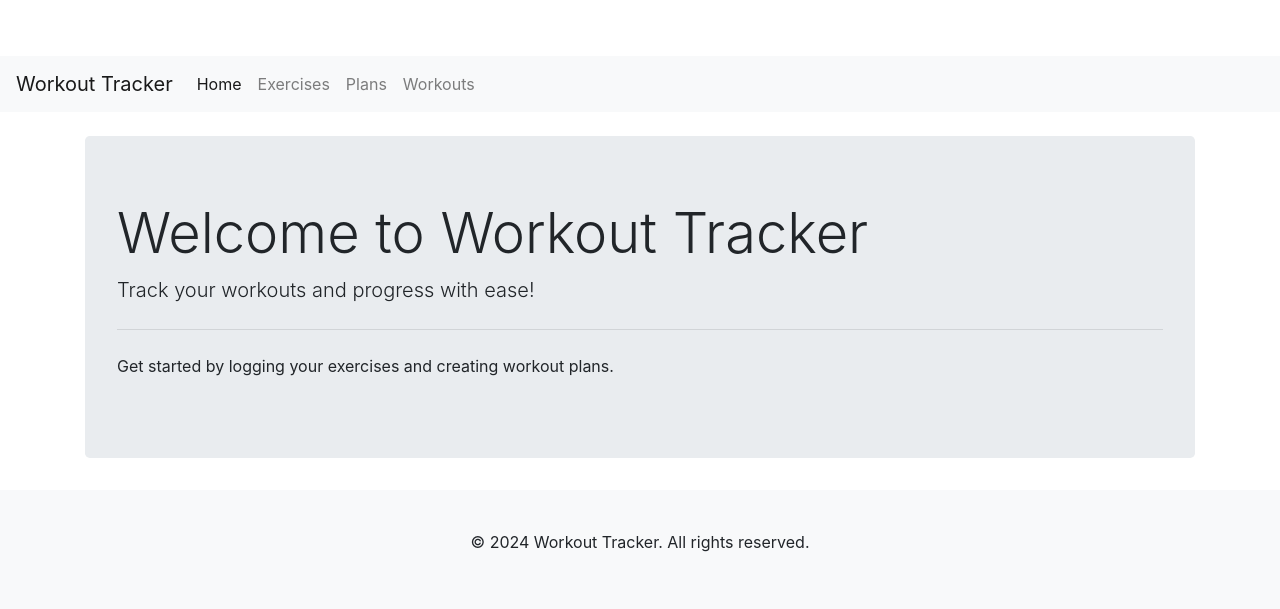
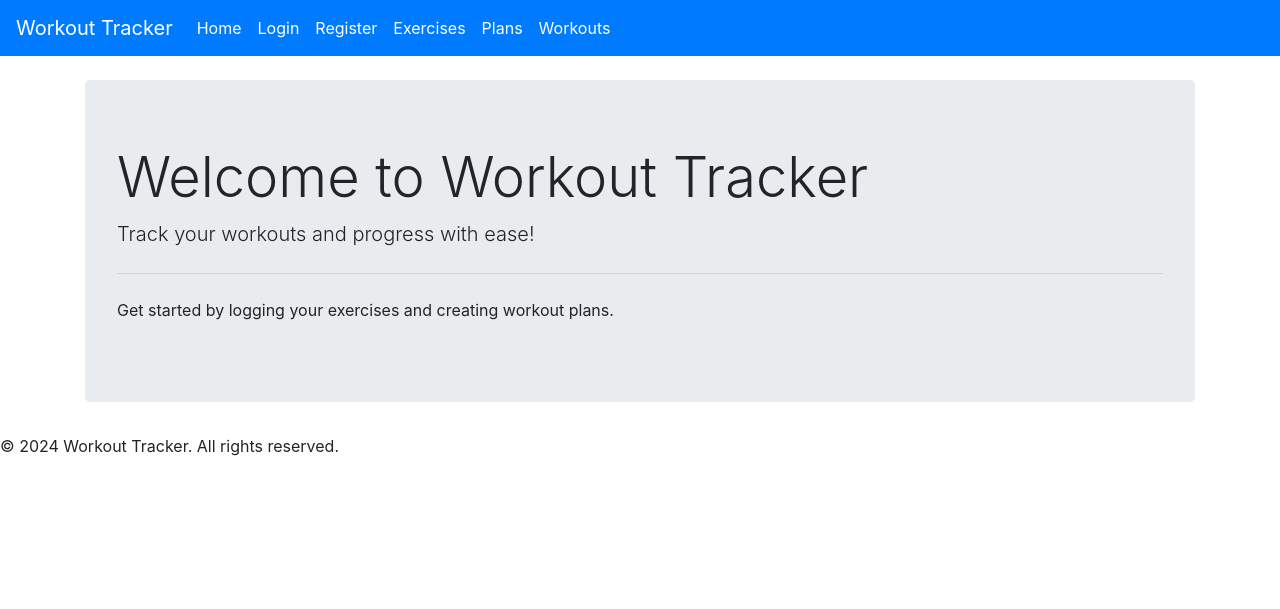
Before and after one commit to TraseRRR98/workout_application, a PHP site: page /index.php in a window 1280 px wide. Shown: the top 609 px of the page. Run offline with PHP 8.4, Linux system fonts and the light colour scheme; some libraries are stand-ins or nearby versions.

Commit message:
Update styles and scripts for header, navbar, and footer

```diff
--- a/includes/db_connect.php
+++ b/includes/db_connect.php
@@ -1,5 +1,4 @@
 <?php
-// Database connection script
 $servername = "localhost";
 $username = "root";
 $password = "";
--- a/includes/footer.php
+++ b/includes/footer.php
@@ -1,5 +1,8 @@
-<footer class="bg-light text-center text-lg-start">
-    <div class="container p-4">
-        <p>&copy; 2024 Workout Tracker. All rights reserved.</p>
-    </div>
+</div>
+<footer>
+    <p>&copy; 2024 Workout Tracker. All rights reserved.</p>
 </footer>
+<script src="bootstrap/js/bootstrap.min.js"></script>
+<script src="js/scripts.js"></script>
+</body>
+</html>
--- a/includes/header.php
+++ b/includes/header.php
@@ -1,11 +1,14 @@
-<!-- In your header.php -->
+<?php include 'navbar.php'; ?>
+
 <!DOCTYPE html>
 <html lang="en">
 <head>
     <meta charset="UTF-8">
     <meta name="viewport" content="width=device-width, initial-scale=1.0">
+    <title>Workout Tracker</title>
     <link rel="stylesheet" href="https://stackpath.bootstrapcdn.com/bootstrap/4.5.2/css/bootstrap.min.css">
-    <link rel="stylesheet" href="public/css/styles.css">
-    <title>Workout Tracker</title>
+    <script src="https://code.jquery.com/jquery-3.5.1.slim.min.js"></script>
+    <script src="https://cdn.jsdelivr.net/npm/@popperjs/core@2.9.2/dist/umd/popper.min.js"></script>
+    <script src="https://stackpath.bootstrapcdn.com/bootstrap/4.5.2/js/bootstrap.min.js"></script>
 </head>
 <body>
--- a/includes/navbar.php
+++ b/includes/navbar.php
@@ -1,21 +1,27 @@
-<nav class="navbar navbar-expand-lg navbar-light bg-light">
-  <a class="navbar-brand" href="#">Workout Tracker</a>
+<nav class="navbar navbar-expand-lg navbar-light bg-primary">
+    <a class="navbar-brand text-white" href="/workout_tracker_app/index.php">Workout Tracker</a>
     <button class="navbar-toggler" type="button" data-toggle="collapse" data-target="#navbarNav" aria-controls="navbarNav" aria-expanded="false" aria-label="Toggle navigation">
         <span class="navbar-toggler-icon"></span>
     </button>
     <div class="collapse navbar-collapse" id="navbarNav">
         <ul class="navbar-nav">
-      <li class="nav-item active">
-        <a class="nav-link" href="#">Home <span class="sr-only">(current)</span></a>
+            <li class="nav-item">
+                <a class="nav-link text-white" href="/workout_application/index.php">Home</a>
             </li>
             <li class="nav-item">
-        <a class="nav-link" href="#">Exercises</a>
+                <a class="nav-link text-white" href="/workout_application/login.php">Login</a>
             </li>
             <li class="nav-item">
-        <a class="nav-link" href="#">Plans</a>
+                <a class="nav-link text-white" href="/workout_application/register.php">Register</a>
             </li>
             <li class="nav-item">
-        <a class="nav-link" href="#">Workouts</a>
+                <a class="nav-link text-white" href="/workout_application/exercises.php">Exercises</a>
+            </li>
+            <li class="nav-item">
+                <a class="nav-link text-white" href="/workout_application/plans.php">Plans</a>
+            </li>
+            <li class="nav-item">
+                <a class="nav-link text-white" href="/workout_application/plans.php">Workouts</a>
             </li>
         </ul>
     </div>
--- a/index.php
+++ b/index.php
@@ -1,7 +1,6 @@
 <?php
 include 'includes/db_connect.php';
 include 'includes/header.php';
-include 'includes/navbar.php';
 ?>
 
 <div class="container">
--- /dev/null
+++ b/pages/exercises.php
@@ -0,0 +1,5 @@
+<?php
+include '../includes/header.php';
+include '../includes/db_connect.php';
+include '../includes/accesibles.php';
+?>
```
Also changed, not shown: pages/plans.php (added), pages/workouts.php (added). Lines whose indentation alone changed are shown as unchanged.
